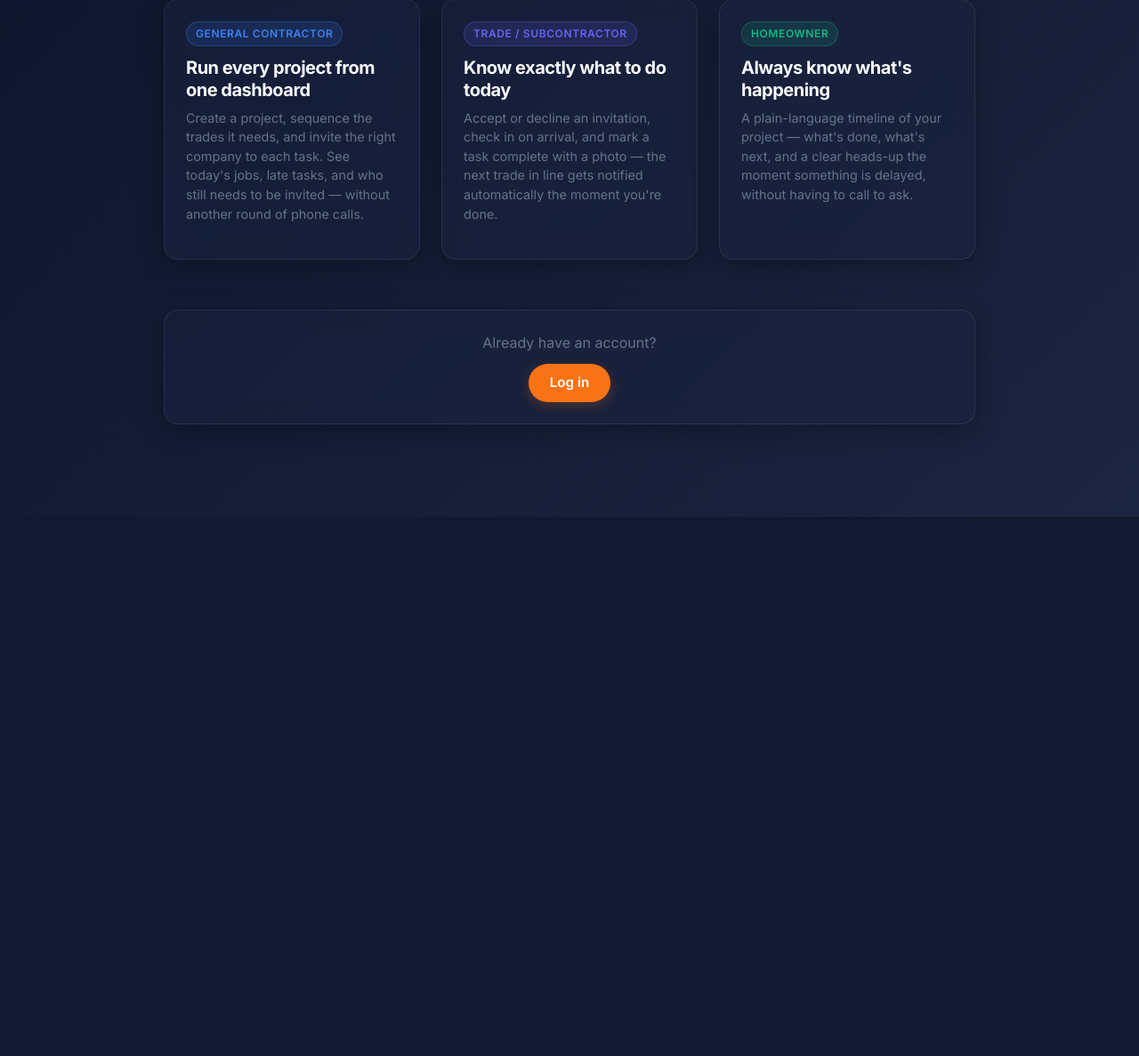
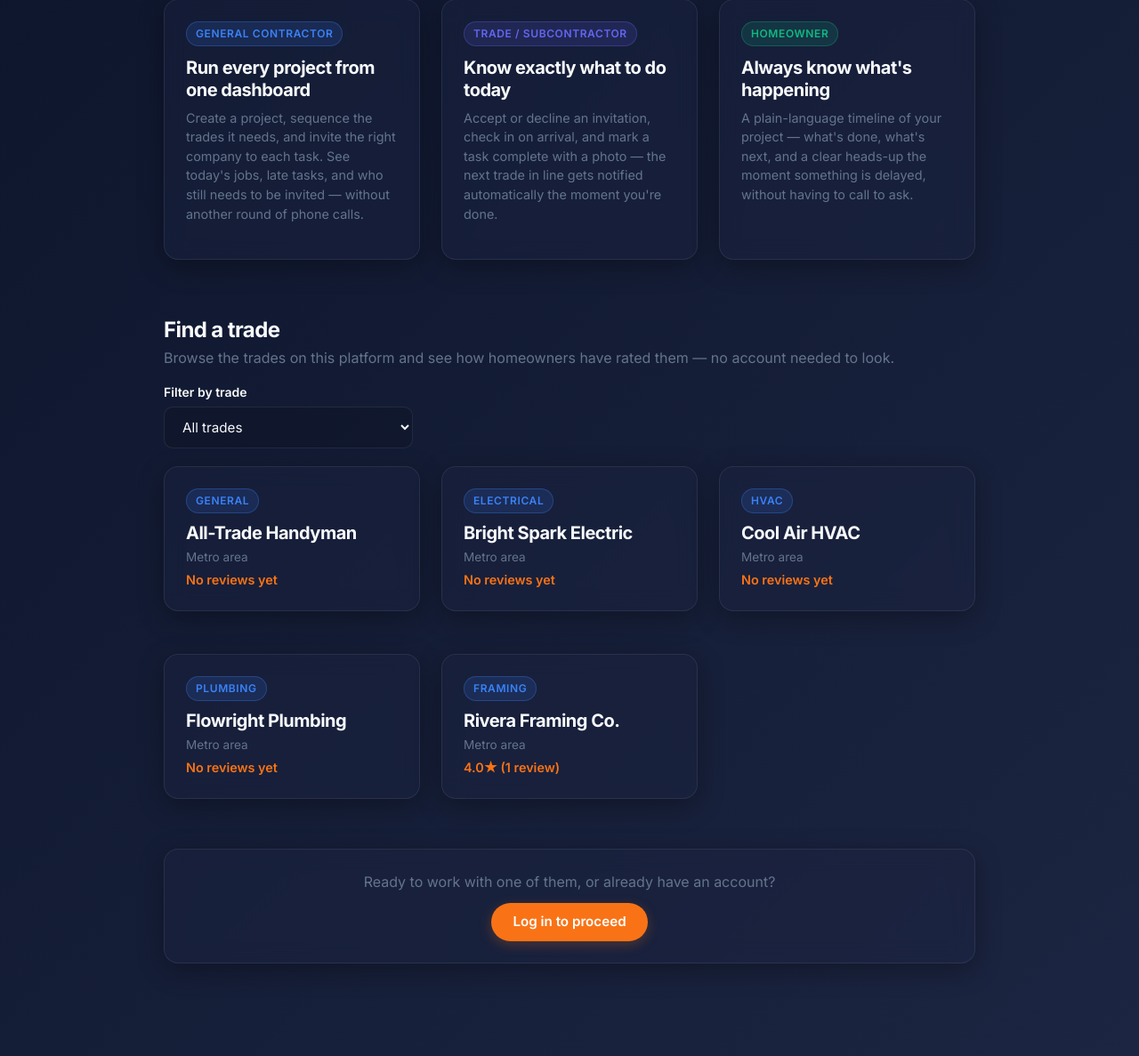
Before and after one commit to vlkovalev/Trades-Coordination, a Flask app: page / in a window 1280 px wide. Shown: the part 550-1737 px from the top of the page at 89% size. Before the commit the page ends 1131 px from the top, so only its background shows below. Run offline with Flask 3, Linux system fonts and the light colour scheme; tables that the repository leaves empty hold one stand-in row (values such as "Sample post"); some libraries are stand-ins or nearby versions.

Commit message:
Add homeowner reviews and a public trade directory
Homeowners can rate (1-5 stars, optional comment) any trade company
that has completed work on their project; one review per project/trade
pair, editable. Average ratings surface in the GC's invite dropdown so
picking a sub factors in review history, and on a new public, filterable
trade directory on the home page so visitors can browse trades and their
ratings before logging in.

Also fixes 8 instances of a broken redirect(url_for("role_picker")) left
over from the pre-auth rework — role_picker no longer exists as a route,
so every ownership-check failure (wrong project, wrong trade company,
etc.) was 500ing instead of redirecting to login.

Co-Authored-By: Claude Sonnet 5 <noreply@anthropic.com>

```diff
--- a/app.py
+++ b/app.py
@@ -24,6 +24,7 @@ from models import (
     DelayEvent,
     Notification,
     Project,
+    Review,
     Task,
     TRADE_TYPES,
     TradeCompany,
@@ -189,7 +190,19 @@ def register_routes(app):
     def index():
         if "user_id" in session:
             return redirect(url_for("dashboard_redirect"))
-        return render_template("home.html")
+
+        selected_trade_type = request.args.get("trade_type", "")
+        trades_query = TradeCompany.query
+        if selected_trade_type in TRADE_TYPES:
+            trades_query = trades_query.filter_by(trade_type=selected_trade_type)
+        trade_companies = trades_query.order_by(TradeCompany.name).all()
+
+        return render_template(
+            "home.html",
+            trade_companies=trade_companies,
+            trade_types=TRADE_TYPES,
+            selected_trade_type=selected_trade_type,
+        )
 
     @app.route("/login", methods=["GET", "POST"])
     def login():
@@ -437,7 +450,7 @@ def register_routes(app):
     def trade_queue(trade_company_id):
         if session.get("trade_company_id") != trade_company_id:
             flash("That's not your company.", "error")
-            return redirect(url_for("role_picker"))
+            return redirect(url_for("login"))
 
         trade_company = TradeCompany.query.get_or_404(trade_company_id)
 
@@ -466,7 +479,7 @@ def register_routes(app):
         assignment = Assignment.query.get_or_404(assignment_id)
         if session.get("trade_company_id") != assignment.trade_company_id:
             flash("That invitation doesn't belong to your company.", "error")
-            return redirect(url_for("role_picker"))
+            return redirect(url_for("login"))
 
         assignment.status = "accepted"
         assignment.responded_at = datetime.utcnow()
@@ -494,7 +507,7 @@ def register_routes(app):
         assignment = Assignment.query.get_or_404(assignment_id)
         if session.get("trade_company_id") != assignment.trade_company_id:
             flash("That invitation doesn't belong to your company.", "error")
-            return redirect(url_for("role_picker"))
+            return redirect(url_for("login"))
 
         assignment.status = "declined"
         assignment.responded_at = datetime.utcnow()
@@ -530,7 +543,7 @@ def register_routes(app):
         )
         if not (is_gc or is_assigned_trade):
             flash("You don't have access to that task.", "error")
-            return redirect(url_for("role_picker"))
+            return redirect(url_for("login"))
 
         return render_template(
             "task_detail.html",
@@ -546,7 +559,7 @@ def register_routes(app):
         assignment = _current_assignment(task)
         if not assignment or session.get("trade_company_id") != assignment.trade_company_id:
             flash("You don't have access to that task.", "error")
-            return redirect(url_for("role_picker"))
+            return redirect(url_for("login"))
 
         task.status = "checked_in"
         _log_audit(
@@ -563,7 +576,7 @@ def register_routes(app):
         assignment = _current_assignment(task)
         if not assignment or session.get("trade_company_id") != assignment.trade_company_id:
             flash("You don't have access to that task.", "error")
-            return redirect(url_for("role_picker"))
+            return redirect(url_for("login"))
 
         photo = request.files.get("photo")
         caption = request.form.get("caption", "").strip() or None
@@ -631,7 +644,7 @@ def register_routes(app):
         assignment = _current_assignment(task)
         if not assignment or session.get("trade_company_id") != assignment.trade_company_id:
             flash("You don't have access to that task.", "error")
-            return redirect(url_for("role_picker"))
+            return redirect(url_for("login"))
 
         reason = request.form.get("reason", "").strip()
         if not reason:
@@ -672,7 +685,7 @@ def register_routes(app):
     def homeowner_view(project_id):
         if session.get("project_id") != project_id:
             flash("That's not your project.", "error")
-            return redirect(url_for("role_picker"))
+            return redirect(url_for("login"))
 
         project = Project.query.get_or_404(project_id)
         tasks = Task.query.filter_by(project_id=project_id).order_by(Task.sequence_order).all()
@@ -684,6 +697,17 @@ def register_routes(app):
         )
         next_up = next((t for t in tasks if t.status != "complete"), None)
 
+        reviewable_trade_ids = (
+            db.session.query(Assignment.trade_company_id)
+            .join(Task)
+            .filter(Task.project_id == project_id, Task.status == "complete", Assignment.status == "accepted")
+            .distinct()
+        )
+        reviewable_trades = TradeCompany.query.filter(TradeCompany.id.in_(reviewable_trade_ids)).all()
+        existing_reviews = {
+            r.trade_company_id: r for r in Review.query.filter_by(project_id=project_id).all()
+        }
+
         return render_template(
             "homeowner_view.html",
             project=project,
@@ -691,7 +715,60 @@ def register_routes(app):
             active_delays=active_delays,
             next_up=next_up,
             plain_status=PLAIN_STATUS,
+            reviewable_trades=reviewable_trades,
+            existing_reviews=existing_reviews,
         )
+
+    @app.route("/projects/<int:project_id>/trades/<int:trade_company_id>/review", methods=["POST"])
+    @role_required("homeowner")
+    def submit_review(project_id, trade_company_id):
+        if session.get("project_id") != project_id:
+            flash("That's not your project.", "error")
+            return redirect(url_for("login"))
+
+        is_reviewable = (
+            db.session.query(Assignment.id)
+            .join(Task)
+            .filter(
+                Task.project_id == project_id,
+                Task.status == "complete",
+                Assignment.status == "accepted",
+                Assignment.trade_company_id == trade_company_id,
+            )
+            .first()
+            is not None
+        )
+        if not is_reviewable:
+            flash("You can only review a trade that has completed work on this project.", "error")
+            return redirect(url_for("homeowner_view", project_id=project_id))
+
+        try:
+            rating = int(request.form.get("rating", ""))
+        except ValueError:
+            rating = 0
+        comment = request.form.get("comment", "").strip() or None
+
+        if rating < 1 or rating > 5:
+            flash("Rating must be between 1 and 5 stars.", "error")
+            return redirect(url_for("homeowner_view", project_id=project_id))
+
+        review = Review.query.filter_by(project_id=project_id, trade_company_id=trade_company_id).first()
+        trade_company = TradeCompany.query.get_or_404(trade_company_id)
+        if review:
+            review.rating = rating
+            review.comment = comment
+            action = "update_review"
+        else:
+            review = Review(project_id=project_id, trade_company_id=trade_company_id, rating=rating, comment=comment)
+            db.session.add(review)
+            action = "leave_review"
+
+        _log_audit(
+            "Homeowner", action, "Review", trade_company_id, f"{rating}-star review for {trade_company.name}"
+        )
+        db.session.commit()
+        flash("Review saved. Thank you!", "success")
+        return redirect(url_for("homeowner_view", project_id=project_id))
 
     # ------------------------------------------------------------------
     # Inbound SMS (STOP/START opt-out handling — unchanged logic, now
--- a/models.py
+++ b/models.py
@@ -31,6 +31,19 @@ class TradeCompany(db.Model):
     trade_type = db.Column(db.String(40), nullable=False)
     phone = db.Column(db.String(20), nullable=False)
     service_area = db.Column(db.String(160), nullable=True)
+
+    @property
+    def average_rating(self):
+        if not self.reviews:
+            return None
+        return sum(r.rating for r in self.reviews) / len(self.reviews)
+
+    @property
+    def rating_display(self):
+        avg = self.average_rating
+        if avg is None:
+            return "No reviews yet"
+        return f"{avg:.1f}★ ({len(self.reviews)} review{'s' if len(self.reviews) != 1 else ''})"
 
 
 class Task(db.Model):
@@ -144,3 +157,22 @@ class User(db.Model):
 
     trade_company = db.relationship("TradeCompany")
     project = db.relationship("Project")
+
+
+class Review(db.Model):
+    """A homeowner's review of a trade company that worked on their project.
+    One review per (project, trade_company) pair — a homeowner updates their
+    existing review rather than piling up duplicates if a trade does more
+    than one task on the same project."""
+
+    id = db.Column(db.Integer, primary_key=True)
+    project_id = db.Column(db.Integer, db.ForeignKey("project.id"), nullable=False)
+    trade_company_id = db.Column(db.Integer, db.ForeignKey("trade_company.id"), nullable=False)
+    rating = db.Column(db.Integer, nullable=False)  # 1-5
+    comment = db.Column(db.Text, nullable=True)
+    created_at = db.Column(db.DateTime, nullable=False, default=datetime.utcnow)
+
+    project = db.relationship("Project", backref="reviews")
+    trade_company = db.relationship("TradeCompany", backref="reviews")
+
+    __table_args__ = (db.UniqueConstraint("project_id", "trade_company_id", name="uq_review_project_trade"),)
--- a/templates/home.html
+++ b/templates/home.html
@@ -56,9 +56,35 @@
       </div>
     </div>
 
+    <h2 style="margin-top: 40px; margin-bottom: 4px;">Find a trade</h2>
+    <p class="text-muted" style="margin-bottom: 16px;">Browse the trades on this platform and see how homeowners have rated them — no account needed to look.</p>
+
+    <form method="get" style="margin-bottom: 20px; max-width: 280px;">
+      <label for="trade_type" style="margin-top: 0;">Filter by trade</label>
+      <select name="trade_type" id="trade_type" onchange="this.form.submit()">
+        <option value="">All trades</option>
+        {% for t in trade_types %}
+          <option value="{{ t }}" {% if t == selected_trade_type %}selected{% endif %}>{{ t|capitalize }}</option>
+        {% endfor %}
+      </select>
+    </form>
+
+    <div class="grid grid-3">
+      {% for tc in trade_companies %}
+        <div class="card">
+          <span class="badge badge-invited" style="margin-bottom: 10px;">{{ tc.trade_type|capitalize }}</span>
+          <h3 style="margin-bottom: 4px;">{{ tc.name }}</h3>
+          <p class="text-muted" style="font-size: 0.85rem; margin-bottom: 4px;">{{ tc.service_area or "Service area not listed" }}</p>
+          <p style="font-size: 0.9rem; font-weight: 600; color: var(--accent-color); margin-bottom: 0;">{{ tc.rating_display }}</p>
+        </div>
+      {% else %}
+        <p class="text-muted">No trades match that filter yet.</p>
+      {% endfor %}
+    </div>
+
     <div class="card" style="margin-top: 32px; text-align: center;">
-      <p class="text-muted" style="margin-bottom: 12px;">Already have an account?</p>
-      <a href="{{ url_for('login') }}" class="btn btn-primary" style="padding: 10px 24px;">Log in</a>
+      <p class="text-muted" style="margin-bottom: 12px;">Ready to work with one of them, or already have an account?</p>
+      <a href="{{ url_for('login') }}" class="btn btn-primary" style="padding: 10px 24px;">Log in to proceed</a>
     </div>
   </main>
 </body>
--- a/templates/project_detail.html
+++ b/templates/project_detail.html
@@ -104,11 +104,11 @@
                     {% if task.status == 'pending' %}
                       <!-- GC needs to invite a trade -->
                       <form method="post" action="{{ url_for('invite_trade', task_id=task.id) }}" class="flex gap-12 align-center">
-                        <select name="trade_company_id" required style="padding: 6px 10px; font-size: 0.8rem; width: auto; max-width: 150px;">
+                        <select name="trade_company_id" required aria-label="Select crew" style="padding: 6px 10px; font-size: 0.8rem; width: auto; max-width: 260px;">
                           <option value="">Select crew...</option>
                           {% for tc in trade_companies %}
                             {% if tc.trade_type == task.trade_type_needed %}
-                              <option value="{{ tc.id }}">{{ tc.name }}</option>
+                              <option value="{{ tc.id }}">{{ tc.name }} — {{ tc.rating_display }}</option>
                             {% endif %}
                           {% endfor %}
                         </select>
```
Also changed, not shown: templates/homeowner_view.html (+43 -0 lines), tests/test_blueprint_route.py (+42 -0 lines).
